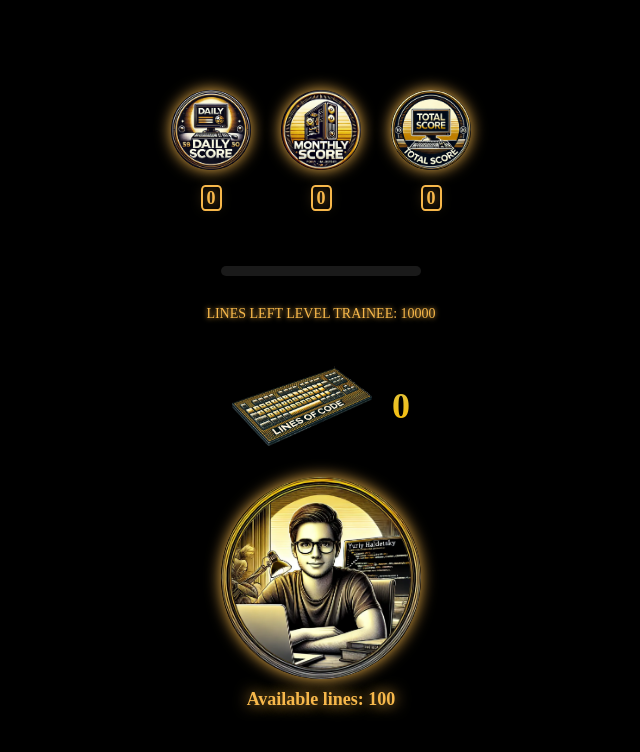
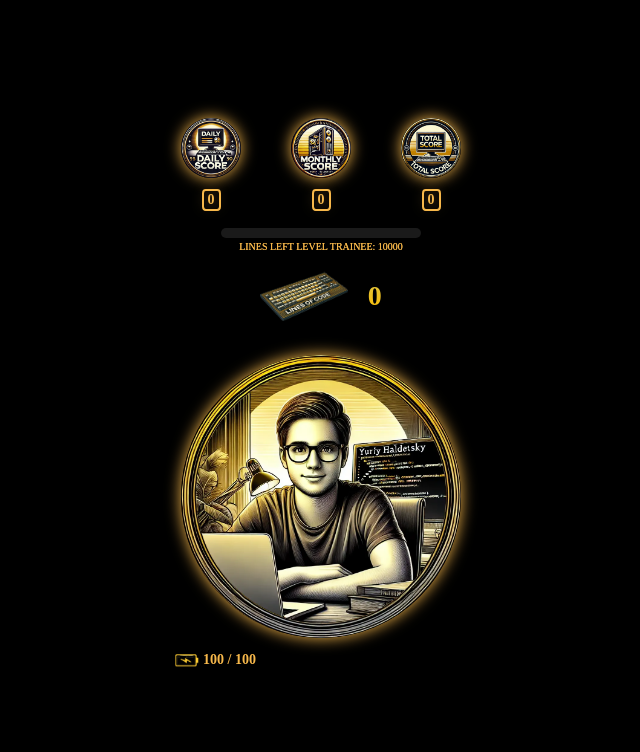
Before and after one commit to rokokos97/gala-clicker, a website built with Vite: page index.html in a window 1280 px wide. Shown: the whole page, without its empty margins (319-959 px from the left). Built offline with nearby package versions, Linux system fonts and the light colour scheme.

Commit message:
feat: add images to click availability panel and update styles
- Added images to the click availability panel for better visual representation
- Updated styles for the click availability panel to enhance UI/UX
- Ensured new images and styles integrate seamlessly with existing design

```diff
--- a/index.html
+++ b/index.html
@@ -34,7 +34,10 @@
       </section>
       <section class="circle">
         <img id="circle" class="circle__img"  src="./assets/galaStudent.webp" alt="galaYoung">
-        <div id="available-lines" class="header__available-lines"></div>
+        <div class="available-lines" >
+          <img class="available-lines__img" src="./assets/battery.webp" alt="battery">
+          <p id="available-lines" class="available-lines__text"></p>
+        </div>
       </section>
     </article>
     <script type="module" src="/main.js" defer></script>
--- a/main.js
+++ b/main.js
@@ -143,7 +143,9 @@ function updateImageAndLevel() {
 }
 
 function updateAvailableLines() {
-    $availableLines.textContent = `Available lines: ${availableLines}`
+    const score = getScore()
+    const level = getCurrentLevel(score)
+    $availableLines.textContent = `${availableLines} / ${level.maxLines}`
 }
 
 function recoverLines() {
--- a/style.css
+++ b/style.css
@@ -12,19 +12,19 @@ html, body {
 .header {
   display: flex;
   flex-direction: column;
-  gap: 20px;
+  gap: 5px;
   justify-content: center;
   align-items: center;
 }
 .score__img {
-  width: 80px;
-  height: 80px;
+  width: 60px;
+  height: 60px;
   border-radius: 50%;
   box-shadow: 0px 0px 15px 0px rgb(247, 184, 75, 1);
 }
 .score__text {
   color: #F7B84B;
-  font-size: 18px;
+  font-size: 14px;
   font-weight: 600;
   padding-left: 5px;
   text-shadow: 0px 0px 15px rgba(247, 184, 75, 1);
@@ -34,9 +34,10 @@ html, body {
   border: #F7B84B solid 2px
 }
 .header__score-sections {
+  width: 100%;
   display: flex;
   flex-direction: row;
-  gap: 30px;
+  /* gap: 30px; */
   justify-content: space-between;
   align-items: center;
 }
@@ -54,9 +55,8 @@ html, body {
 }
 .header__img {
   width: auto;
-  height: 80px;
+  height: 50px;
   margin-right: 20px;
-
 }
 .header__score {
   color: #F7B84B;
@@ -65,7 +65,7 @@ html, body {
   -webkit-background-clip: text;
   -webkit-text-fill-color: transparent;
   text-align: center;
-  font-size: 36px;
+  font-size: 28px;
   font-weight: 800;
 }
 .header__text {
@@ -76,13 +76,23 @@ html, body {
   text-shadow: 0px 0px 15px rgba(247, 184, 75, 1);
   line-height: 1;
 }
-.header__available-lines {
+.available-lines {
+  display: flex;
+  flex-direction: row;
+  gap: 10px;
+  align-items: center;
+  align-self: start;
+}
+.available-lines__img {
+  width: 12px;
+  height: auto;
+  transform: rotate(90deg);
+}
+.available-lines__text {
+  width: 80px;
   color: #F7B84B;
-  font-size: 18px;
+  font-size: 14px;
   font-weight: 600;
-  text-align: center;
-  margin-top: 10px;
-  text-shadow: 0px 0px 15px rgba(247, 184, 75, 1);
 }
 .circle {
   margin-top: 20px;
@@ -93,7 +103,7 @@ html, body {
   justify-content: center;
 }
 .circle__img {
-  width: 200px;
+  width: 280px;
   border-radius: 50%;
   box-shadow: 0px 0px 15px 0px rgb(247, 184, 75, 1);
 
@@ -108,13 +118,12 @@ html, body {
   background: rgba(255, 255, 255, 0.1);
   border-radius: 10px;
   overflow: hidden;
-  margin-top: 20px;
 }
 
 .progress-fill {
   width: 0;
   height: 100%;
-  background: linear-gradient(90deg, #feeb8b, #fcbd02);
+  background: linear-gradient(90deg, #504e45, #fcbd02);
   transition: width 0.2s ease;
 }
 .plusone {
@@ -133,12 +142,15 @@ html, body {
 }
 
 .clicks-left {
+  padding: 0;
+  margin-top: -2px;
+  margin-bottom: 0;
   color: #F7B84B;
-  font-size: 14px;
+  font-size: 10px;
   font-weight: 400;
-  margin-top: 10px;
-  text-shadow: 0px 0px 5px rgba(247, 184, 75, 1);
+  text-shadow: 0px 0px 0px rgba(247, 184, 75, 1);
   text-transform: uppercase;
+  text-align: initial;
 }
 
 @keyframes move-up {
```
Also changed, not shown: .prettierrc.json, assets/battery.webp (added).
